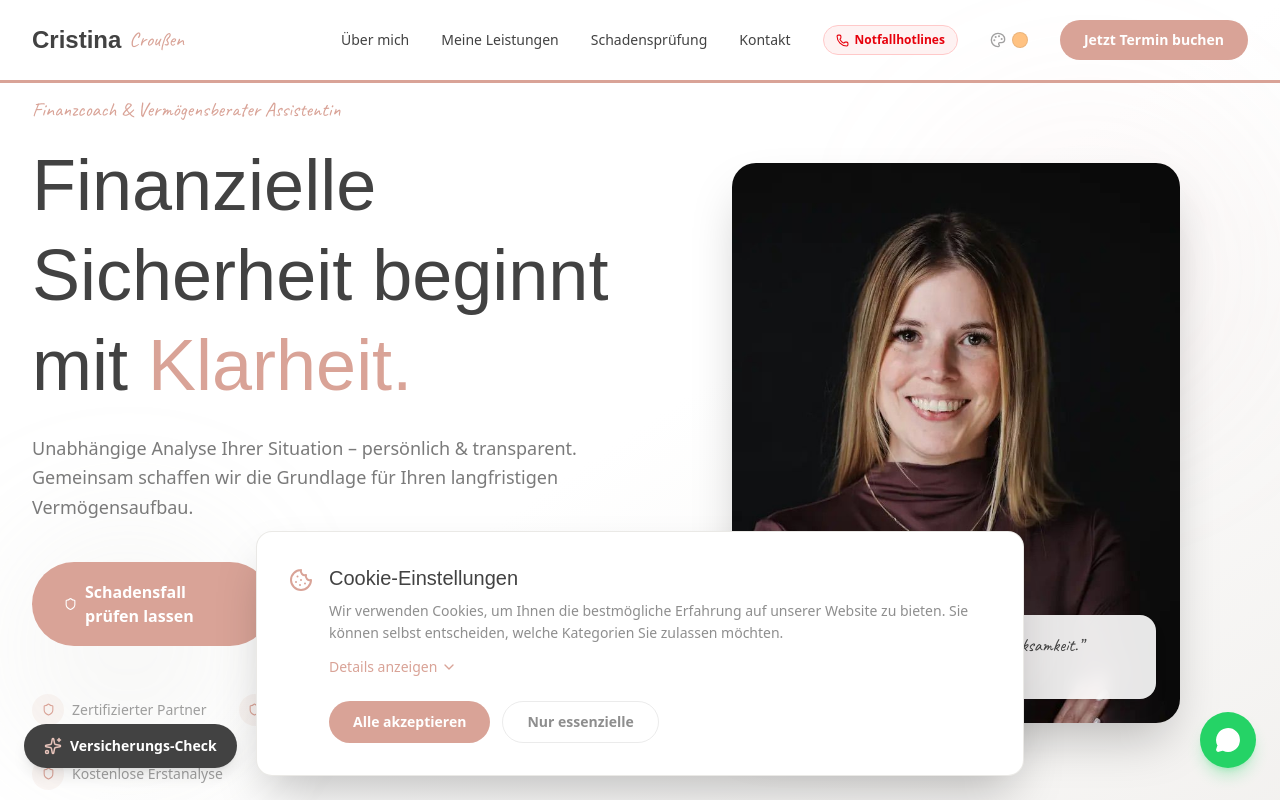
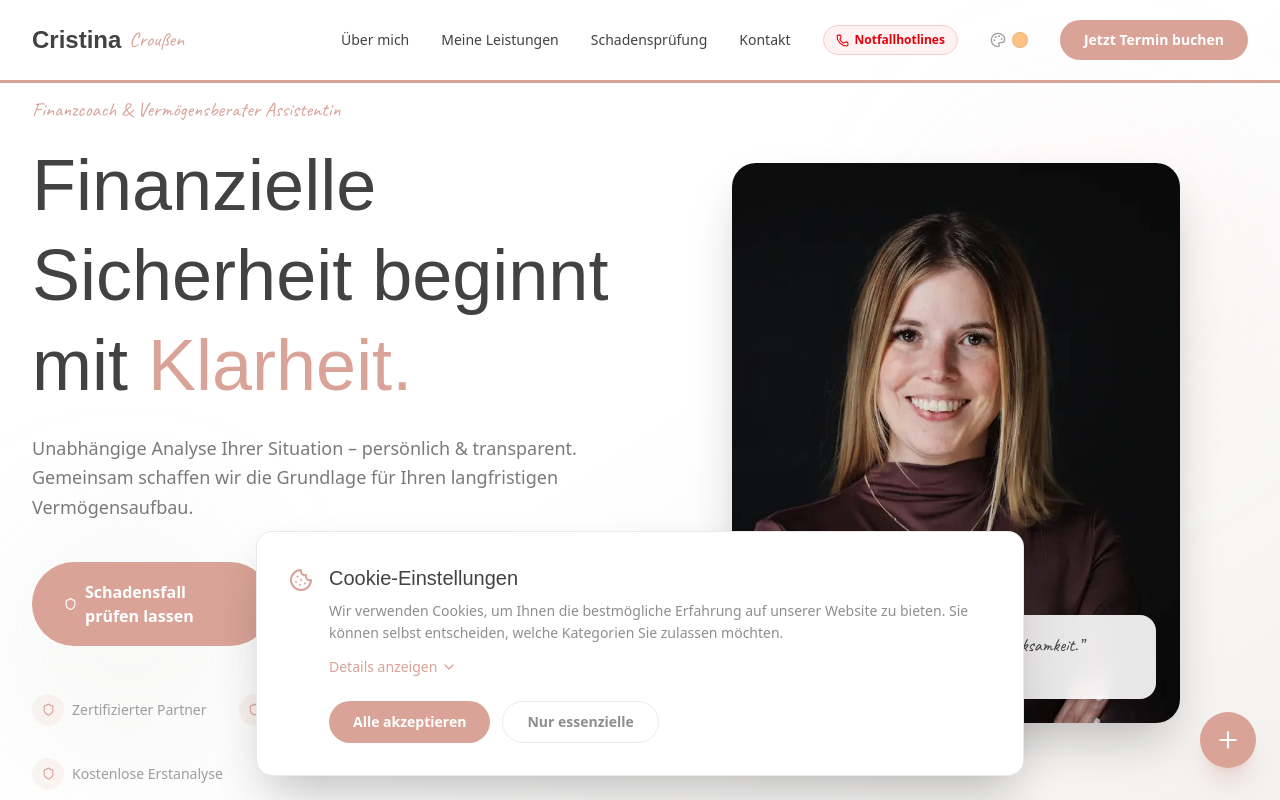
Before and after one commit to Janick97/cristina-croussen, a Next.js app: page / in a window 1280 px wide. Shown: the top 800 px of the page. Built offline with nearby package versions, Linux system fonts and the light colour scheme; a web font is replaced by a local one.

Commit message:
FloatingActions: WhatsApp, KI-Chat und Feedback in einer FAB-Gruppe vereint

```diff
--- a/src/app/layout.tsx
+++ b/src/app/layout.tsx
@@ -3,13 +3,13 @@ import { Londrina_Solid, Caveat, Assistant } from "next/font/google";
 import "./globals.css";
 import Header from "@/components/Header";
 import Footer from "@/components/Footer";
-import WhatsAppButton from "@/components/WhatsAppButton";
 import CookieBanner from "@/components/CookieBanner";
 import StickyCTA from "@/components/StickyCTA";
 import ExitIntentPopup from "@/components/ExitIntentPopup";
 import PageLoader from "@/components/PageLoader";
 import AiChat from "@/components/AiChat";
 import ScrollProgress from "@/components/ScrollProgress";
+import FloatingActions from "@/components/FloatingActions";
 
 const londrina = Londrina_Solid({
   weight: ["300", "400", "900"],
@@ -86,7 +86,7 @@ export default function RootLayout({
         <main>{children}</main>
         <Footer />
         <AiChat />
-        <WhatsAppButton />
+        <FloatingActions />
         <CookieBanner />
         <ExitIntentPopup />
       </body>
--- a/src/components/AiChat.tsx
+++ b/src/components/AiChat.tsx
@@ -33,6 +33,13 @@ export default function AiChat() {
   useEffect(() => {
     if (open && window.innerWidth >= 640) inputRef.current?.focus();
   }, [open]);
+
+  // Listen for open event from FloatingActions
+  useEffect(() => {
+    const handler = () => setOpen(true);
+    window.addEventListener("aichat-open", handler);
+    return () => window.removeEventListener("aichat-open", handler);
+  }, []);
 
   // Prevent body scroll when chat is open & notify other components
   useEffect(() => {
@@ -117,25 +124,6 @@ export default function AiChat() {
 
   return (
     <>
-      {/* Chat Toggle Button */}
-      <AnimatePresence>
-        {!open && (
-          <motion.button
-            initial={{ scale: 0 }}
-            animate={{ scale: 1 }}
-            exit={{ scale: 0 }}
-            whileHover={{ scale: 1.05 }}
-            whileTap={{ scale: 0.95 }}
-            onClick={() => setOpen(true)}
-            className="fixed bottom-6 left-4 z-[60] flex items-center gap-2 rounded-full bg-dark px-5 py-3.5 text-sm font-semibold text-white shadow-lg transition-shadow hover:shadow-xl sm:bottom-8 sm:left-6 sm:px-5 sm:py-3"
-          >
-            <Sparkles size={18} className="text-primary-light" />
-            <span className="hidden sm:inline">Versicherungs-Check</span>
-            <span className="sm:hidden">KI-Chat</span>
-          </motion.button>
-        )}
-      </AnimatePresence>
-
       {/* Chat Window */}
       <AnimatePresence>
         {open && (
--- /dev/null
+++ b/src/components/FloatingActions.tsx
@@ -0,0 +1,107 @@
+"use client";
+
+import { useState } from "react";
+import { motion, AnimatePresence } from "framer-motion";
+import { MessageCircle, Sparkles, Plus, X, Star } from "lucide-react";
+
+const actions = [
+  {
+    id: "feedback",
+    label: "Feedback",
+    icon: Star,
+    bg: "bg-[#D9A397]",
+    shadow: "shadow-[#D9A397]/40",
+    href: "https://forms.gle/feedback-cristina", // Platzhalter – später ersetzen
+    target: "_blank",
+  },
+  {
+    id: "whatsapp",
+    label: "WhatsApp",
+    icon: MessageCircle,
+    bg: "bg-[#25D366]",
+    shadow: "shadow-[#25D366]/40",
+    href: "https://wa.me/4916092282112",
+    target: "_blank",
+    iconFill: true,
+  },
+  {
+    id: "chat",
+    label: "KI-Chat",
+    icon: Sparkles,
+    bg: "bg-dark",
+    shadow: "shadow-dark/30",
+    href: null,
+  },
+];
+
+export default function FloatingActions() {
+  const [open, setOpen] = useState(false);
+
+  const handleAction = (id: string) => {
+    if (id === "chat") {
+      window.dispatchEvent(new CustomEvent("aichat-open"));
+    }
+    setOpen(false);
+  };
+
+  return (
+    <div className="fixed bottom-6 right-4 z-[60] flex flex-col items-end gap-3 sm:bottom-8 sm:right-6">
+      {/* Sub-buttons */}
+      <AnimatePresence>
+        {open &&
+          actions.map((action, i) => (
+            <motion.div
+              key={action.id}
+              initial={{ opacity: 0, y: 16, scale: 0.8 }}
+              animate={{ opacity: 1, y: 0, scale: 1 }}
+              exit={{ opacity: 0, y: 16, scale: 0.8 }}
+              transition={{ delay: i * 0.06, duration: 0.2, ease: "easeOut" }}
+              className="flex items-center gap-3"
+            >
+              {/* Label */}
+              <span className="rounded-full bg-white px-3 py-1.5 text-xs font-semibold text-dark shadow-md">
+                {action.label}
+              </span>
+              {/* Button */}
+              {action.href ? (
+                <a
+                  href={action.href}
+                  target={action.target}
+                  rel="noopener noreferrer"
+                  onClick={() => setOpen(false)}
+                  className={`flex h-12 w-12 items-center justify-center rounded-full text-white shadow-lg ${action.bg} ${action.shadow} transition-transform hover:scale-110 active:scale-95`}
+                >
+                  <action.icon
+                    size={22}
+                    fill={action.iconFill ? "white" : "none"}
+                  />
+                </a>
+              ) : (
+                <button
+                  onClick={() => handleAction(action.id)}
+                  className={`flex h-12 w-12 items-center justify-center rounded-full text-white shadow-lg ${action.bg} ${action.shadow} transition-transform hover:scale-110 active:scale-95`}
+                >
+                  <action.icon size={22} />
+                </button>
+              )}
+            </motion.div>
+          ))}
+      </AnimatePresence>
+
+      {/* Main FAB */}
+      <motion.button
+        onClick={() => setOpen(!open)}
+        whileHover={{ scale: 1.08 }}
+        whileTap={{ scale: 0.93 }}
+        className="flex h-14 w-14 items-center justify-center rounded-full bg-primary text-white shadow-xl shadow-primary/30 transition-shadow hover:shadow-2xl hover:shadow-primary/40"
+      >
+        <motion.div
+          animate={{ rotate: open ? 45 : 0 }}
+          transition={{ duration: 0.2 }}
+        >
+          <Plus size={26} />
+        </motion.div>
+      </motion.button>
+    </div>
+  );
+}
```
